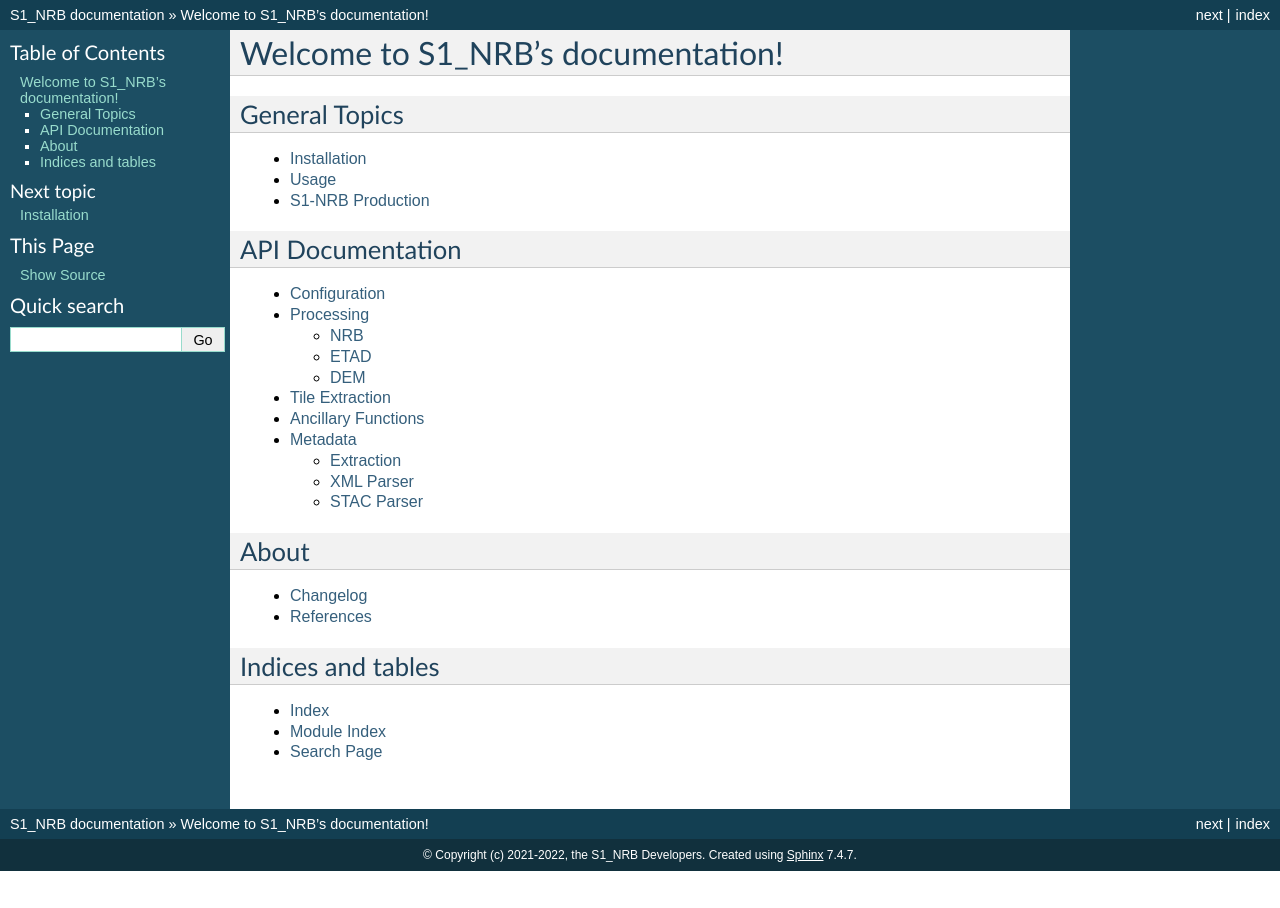
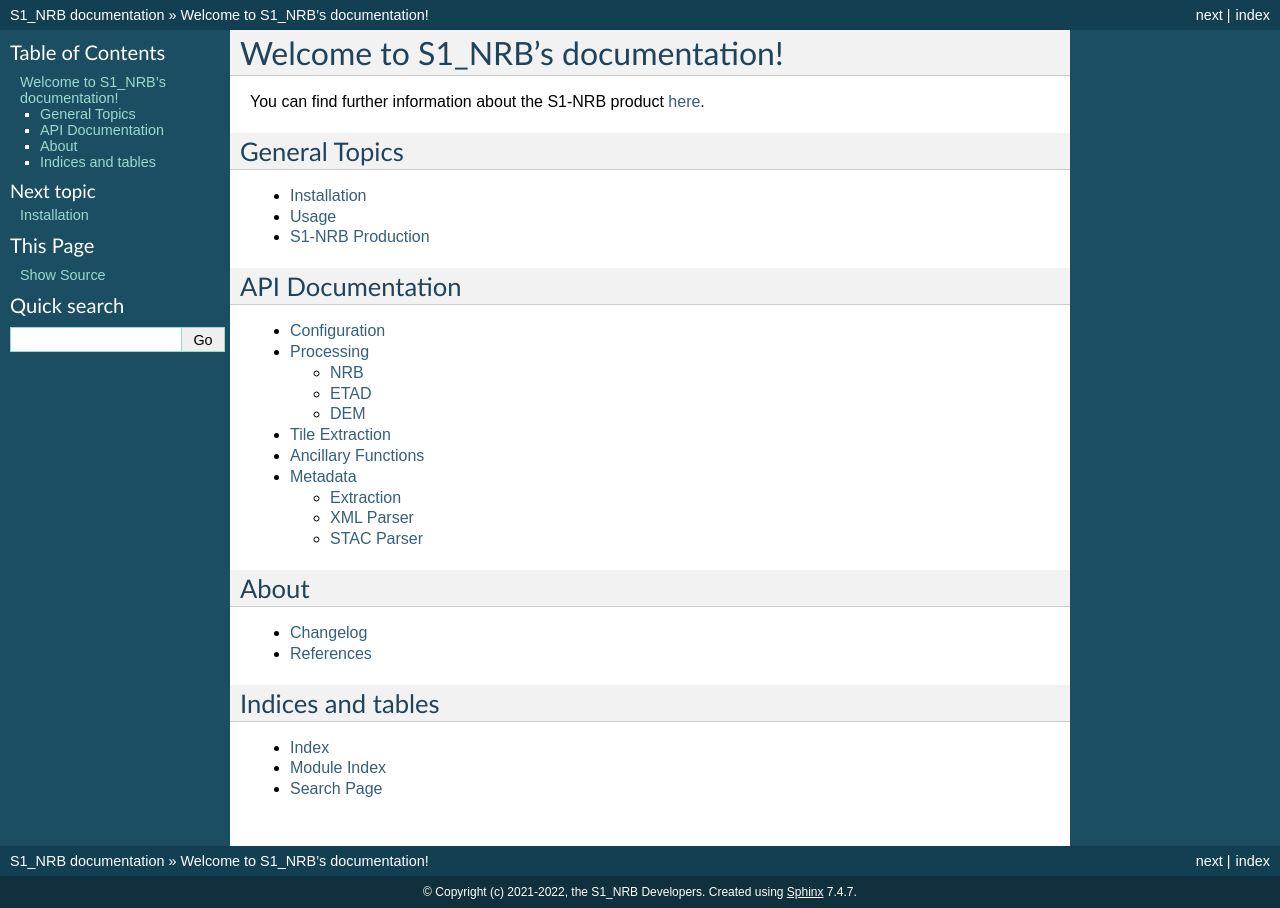
Before and after one commit to SAR-ARD/s1ard, a Sphinx documentation site: the page built from docs/index.rst, in a window 1280 px wide. Built offline with Sphinx 7.4.7, drawn with Linux system fonts in a browser that asks for light colours.

Commit message:
[docs] add link to ESA webpage

```diff
--- a/docs/index.rst
+++ b/docs/index.rst
@@ -1,6 +1,8 @@
 ###################################
 Welcome to S1_NRB's documentation!
 ###################################
+
+You can find further information about the S1-NRB product `here <https://sentinel.esa.int/web/sentinel/sentinel-1-ard-normalised-radar-backscatter-nrb-product>`_.
 
 General Topics
 ==============
```
